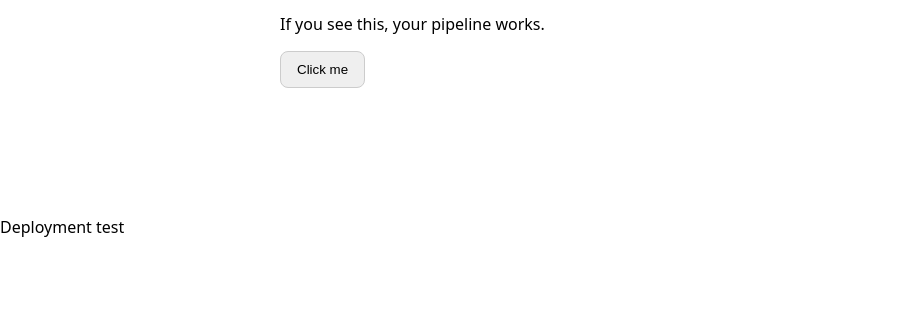
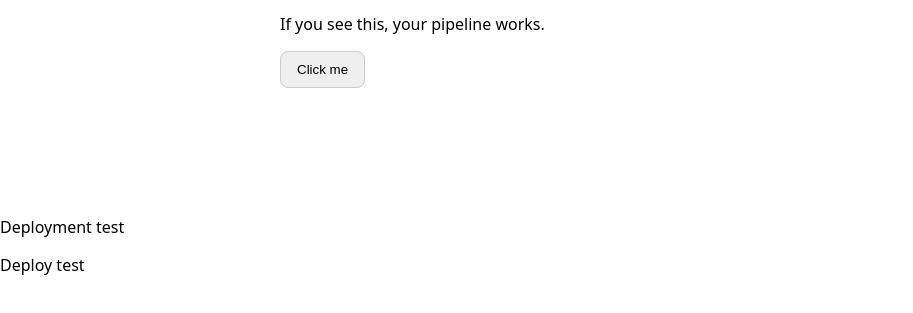
Before and after one commit to AhmmedTowfique/multi-tier-demo, a plain HTML site: page multi-tier-demo/index.html in a window 1280 px wide. Shown: the part 195-508 px from the top of the page, without its empty margins (0-913 px from the left). Drawn offline with Linux system fonts and the light colour scheme.

Commit message:
Trigger deployment test

```diff
--- a/multi-tier-demo/index.html
+++ b/multi-tier-demo/index.html
@@ -15,3 +15,4 @@
     <script src="main.js"></script>
   </body>
 </html><p>Deployment test</p>
+<p>Deploy test</p>
```
